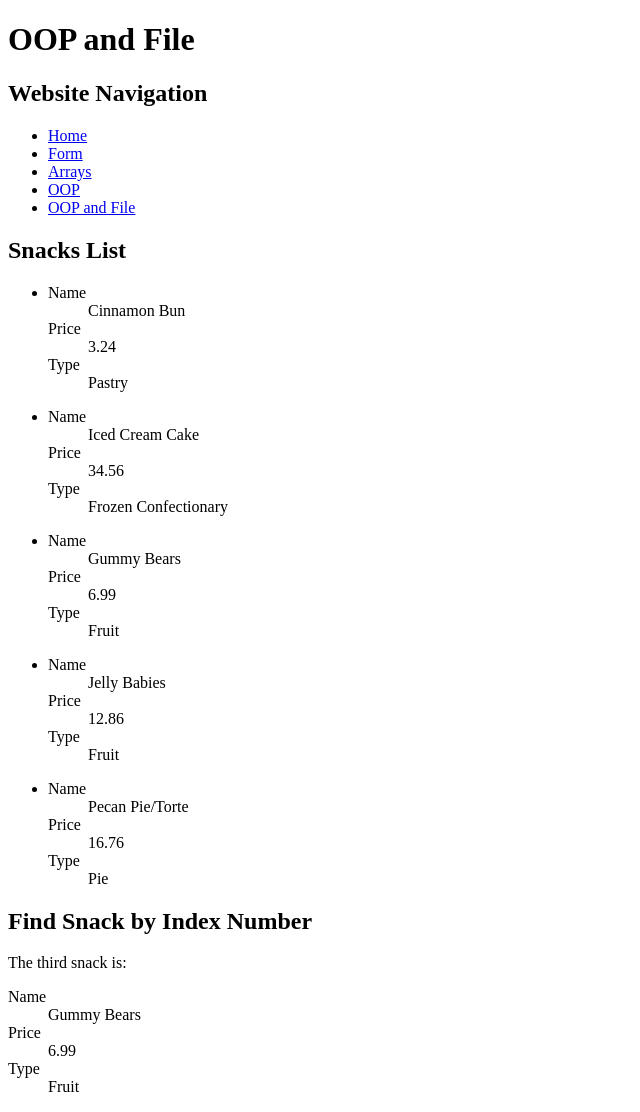
After one commit to gazeez/my_first_php, a PHP site: page /oop-and-file.php in a window 1280 px wide. The commit adds this page. Shown: the whole page, without its empty margins (0-640 px from the left). Run offline with PHP 8.4, Linux system fonts and the light colour scheme.

Commit message:
PHP Day 2 completed

```diff
--- /dev/null
+++ b/data/oop-and-file.json
@@ -0,0 +1,57 @@
+{
+
+    "snacks": [
+
+      {
+
+        "name":  "Cinnamon Bun",
+
+        "price": 3.24,
+
+        "type":  "Pastry"
+
+      },
+
+      {
+
+        "name":  "Iced Cream Cake",
+
+        "price": 34.56,
+
+        "type":  "Frozen Confectionary"
+
+      },
+
+      {
+
+        "name":  "Gummy Bears",
+
+        "price": 6.99,
+
+        "type":  "Fruit"
+
+      },
+
+      {
+
+        "name":  "Jelly Babies",
+
+        "price": 12.86,
+
+        "type":  "Fruit"
+
+      },
+
+      {
+
+        "name":  "Pecan Pie/Torte",
+
+        "price": 16.76,
+
+        "type":  "Pie"
+
+      }
+
+    ]
+
+  }
--- /dev/null
+++ b/includes/Snacks.Class.php
@@ -0,0 +1,159 @@
+<?php // include_once is used to ensure this code is not included/run multiple times.
+
+// In the case of a class declaration, it would cause an error to run multiple times!
+
+include_once dirname( __FILE__ ) . '/Snack.Class.php';
+
+class Snacks
+
+{
+
+  // Properties.
+
+  private $allSnacks = array();
+
+
+
+  // Methods.
+
+
+
+  function __construct ( $jsonFilePath = '' )
+
+  { // Check if the file exists.
+
+    if ( file_exists( $jsonFilePath ) )
+
+    { // Will retrieve the file contents as a string.
+
+      $jsonString = file_get_contents( $jsonFilePath );
+
+      // Convert the JSON string to a PHP object.
+
+      $jsonObject = json_decode( $jsonString );
+
+      // Check if the "snacks" are an array.
+
+      if ( is_array( $jsonObject->snacks ) )
+
+      { // Store the array in our property.
+
+        $this->allSnacks = $jsonObject->snacks;
+
+      }
+
+      // If snacks are NOT an array.
+
+      else
+
+      { // Show a warning in the browser.
+
+        echo '<p>WARNING: The snacks appear to be malformed!</p>';
+
+      }
+
+    }
+
+    // If file doesn't exist.
+
+    else
+
+    { // Show a warning in the browser.
+
+      echo '<p>WARNING: Your file doesn\'t exist!</p>';
+
+    }
+
+  }
+
+
+
+  // Output all of the snacks.
+
+  public function output ()
+
+  { // If there ARE snacks.
+
+    if ( is_array( $this->allSnacks ) && !empty( $this->allSnacks ) )
+
+    { // Heading, and open our unordered list.
+
+      echo '<h2>Snacks List</h2><ul>';
+
+      // Loop through the snacks!
+
+      foreach ( $this->allSnacks as $snack )
+
+      { // Create an instance of our OTHER class: Snack! Pass in the values.
+
+        $newSnack = new Snack( $snack->name, $snack->price, $snack->type );
+
+        // Echo out our result.
+
+        echo '<li>'.$newSnack->output( FALSE ).'</li>';
+
+      } // Close the unordered list.
+
+      echo '</ul>';
+
+    }
+
+  }
+
+
+
+  // Find a particular snack.
+
+  public function findSnackByIndex ( $id = FALSE )
+
+  { // Check if the submission is a number (integer.)
+
+    if ( is_integer( $id ) )
+
+    { // Check if the snack at this INDEX even EXISTS!?
+
+      if ( isset( $this->allSnacks[$id] ) )
+
+      { // Retrieve that snack from the array!
+
+        $foundSnack = new Snack(
+
+          $this->allSnacks[$id]->name,
+
+          $this->allSnacks[$id]->price,
+
+          $this->allSnacks[$id]->type
+
+        );
+
+        // Output that snack!
+
+        $foundSnack->output();
+
+      }
+
+      // If the Snack is not found...
+
+      else
+
+      { // Output a warning for the user.
+
+        echo '<p>Sorry, we couldn\'t find a snack at ID: '.$id.'!</p>';
+
+      }
+
+    }
+
+    // No ID, or an invalid ID was passed.
+
+    else
+
+    { // Output a warning for the user.
+
+      echo '<p>No ID, or an invalid ID was passed; unable to find snack for ID: '.$id.'.</p>';
+
+    }
+
+  }
+
+}
--- a/includes/navigation.php
+++ b/includes/navigation.php
@@ -7,6 +7,15 @@
       <li>
       <a href="./form.php"> Form </a>
       </li>
+      <li>
+      <a href="./arrays.php"> Arrays </a>
+      </li>
+      <li>
+      <a href="./oop.php"> OOP </a>
+      </li>
+      <li>
+      <a href="./oop-and-file.php"> OOP and File </a>
+      </li>
 </ul>
 </nav>
 <?php //By default, naything written in a PHP fill be sent to
--- /dev/null
+++ b/includes/snack.class.php
@@ -0,0 +1,86 @@
+
+<?php
+
+// Class declaration.
+
+class Snack {
+
+  /**
+
+   * Properties (with default values.)
+
+   */
+
+  // PUBLIC means it can be overwritten OUTSIDE of what's in the class methods.
+
+  public $name  = '';
+
+  public $price = 0.00;
+
+  public $type  = '';
+
+  /**
+
+   * Methods.
+
+   */
+
+  // __construct executes each time we make a new instance of this class (a new object.)
+
+  function __construct ( $name = 'No Name', $price = 0.00, $type = 'Uncategorized' )
+
+  {
+
+    if ( is_string( $name ) && !empty( $name ) )
+
+      $this->name = $name;
+
+    if ( is_float( $price ) && !empty( $price ) )
+
+      $this->price = $price;
+
+    if ( is_string( $type ) && !empty( $type ) )
+
+      $this->type = $type;
+
+  }
+
+  // Outputs a snack.
+
+  public function output ( $echo = TRUE )
+
+  {
+
+    $output = '';
+
+    ob_start(); // Begins an output buffer.
+
+    ?>
+
+      <dl>
+
+        <dt>Name</dt>
+
+        <dd><?php echo $this->name; ?></dd>
+
+        <dt>Price</dt>
+
+        <dd><?php echo $this->price; ?></dd>
+
+        <dt>Type</dt>
+
+        <dd><?php echo $this->type; ?></dd>
+
+      </dl>
+
+    <?php // ob_get_clean() clears the output buffer, and returns what the string was.
+
+    $output = ob_get_clean(); // We now have the buffered (echo'd) string contents saved in a variable.
+
+    if ( $echo === TRUE ) echo $output; // Output, if our argument tells us to.
+
+    return $output; // Return the string.
+
+  }
+
+}
--- /dev/null
+++ b/oop-and-file.php
@@ -0,0 +1,57 @@
+<?php
+
+  ini_set( 'display_errors', 1 );
+
+  ini_set( 'display_startup_errors', 1 );
+
+  error_reporting( E_ALL );
+
+  include './includes/Snacks.Class.php';
+
+?><!DOCTYPE html>
+
+<html lang="en">
+
+<head>
+
+  <meta charset="UTF-8">
+
+  <meta name="viewport" content="width=device-width, initial-scale=1.0">
+
+  <title>OOP and File</title>
+
+</head>
+
+<body>
+
+  <h1>OOP and File</h1>
+
+  <?php include './includes/navigation.php'; ?>
+
+  <?php
+
+    // New object instance of "Snacks" class.
+
+    $snacks = new Snacks( dirname( __FILE__ ) . '/data/oop-and-file.json' );
+
+    // Output ALL the snacks we found!
+
+    $snacks->output();
+
+  ?>
+
+  <h2>Find Snack by Index Number</h2>
+
+  <p>The third snack is:</p>
+
+  <?php
+
+    // Output just the third snack (remember, arrays start at index: 0.)
+
+    $snacks->findSnackByIndex( 2 );
+
+  ?>
+
+</body>
+
+</html>
```
Also changed, not shown: arrays.php (added, +149 -0 lines), oop.php (added, +101 -0 lines). Lines whose indentation alone changed are shown as unchanged.
